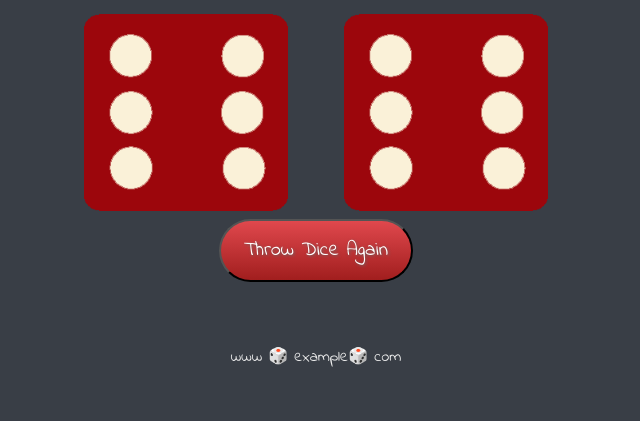
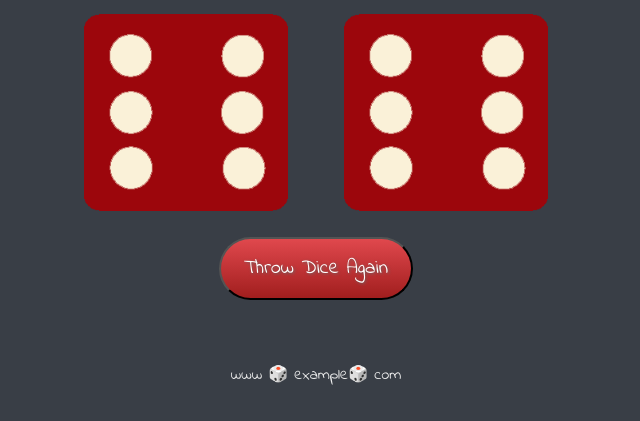
Before and after one commit to grapeJUICE1/Dice-Game, a plain HTML site: page index.html in a window 1280 px wide. Shown: the part 321-742 px from the top of the page, without its empty margins (324-964 px from the left). Drawn offline with Linux system fonts and the light colour scheme.

Commit message:
Update index.html

```diff
--- a/index.html
+++ b/index.html
@@ -23,7 +23,10 @@
         <img class="img2" src="images/dice6.png">
       </div>
 
-      <div><button class="btn">Throw Dice Again</button></div>
+      <div>
+        <br/>
+        <button class="btn">Throw Dice Again</button>
+      </div>
     </div>
 
   <script src="index.js"></script>
```
